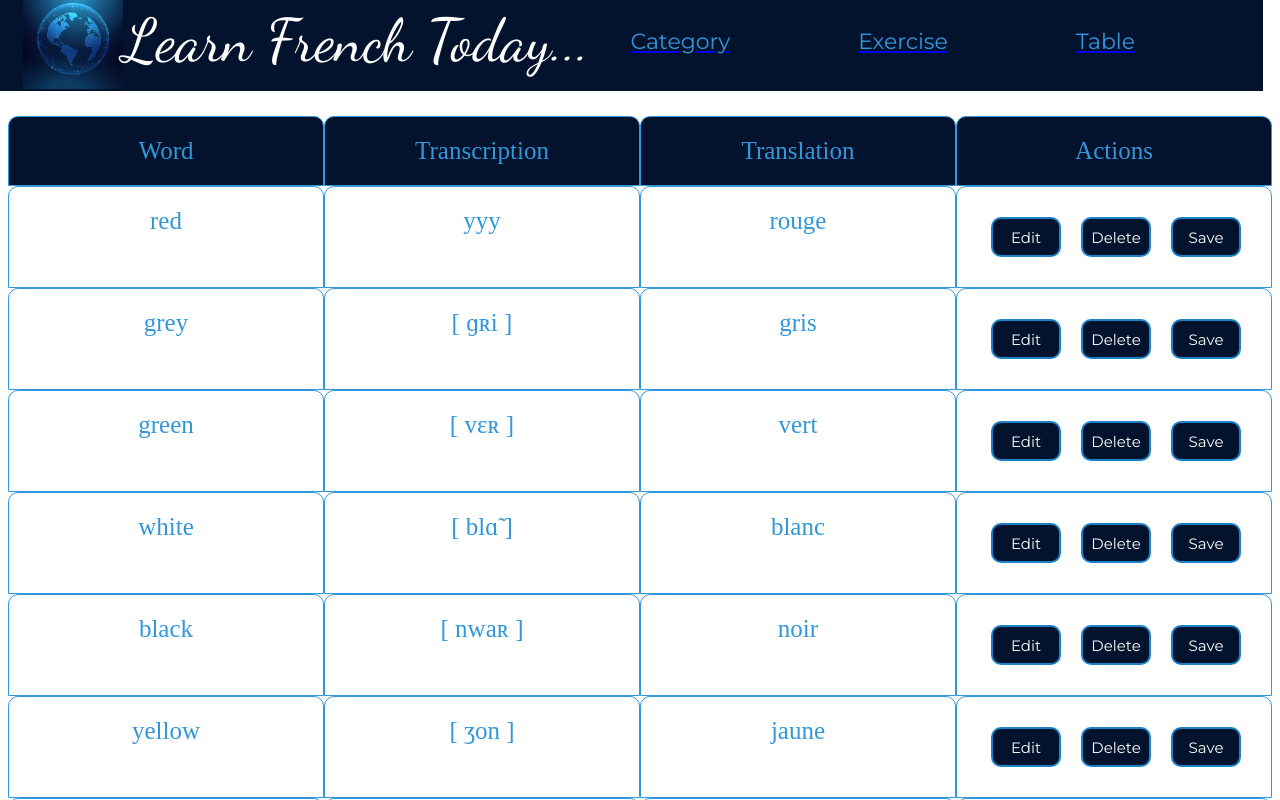
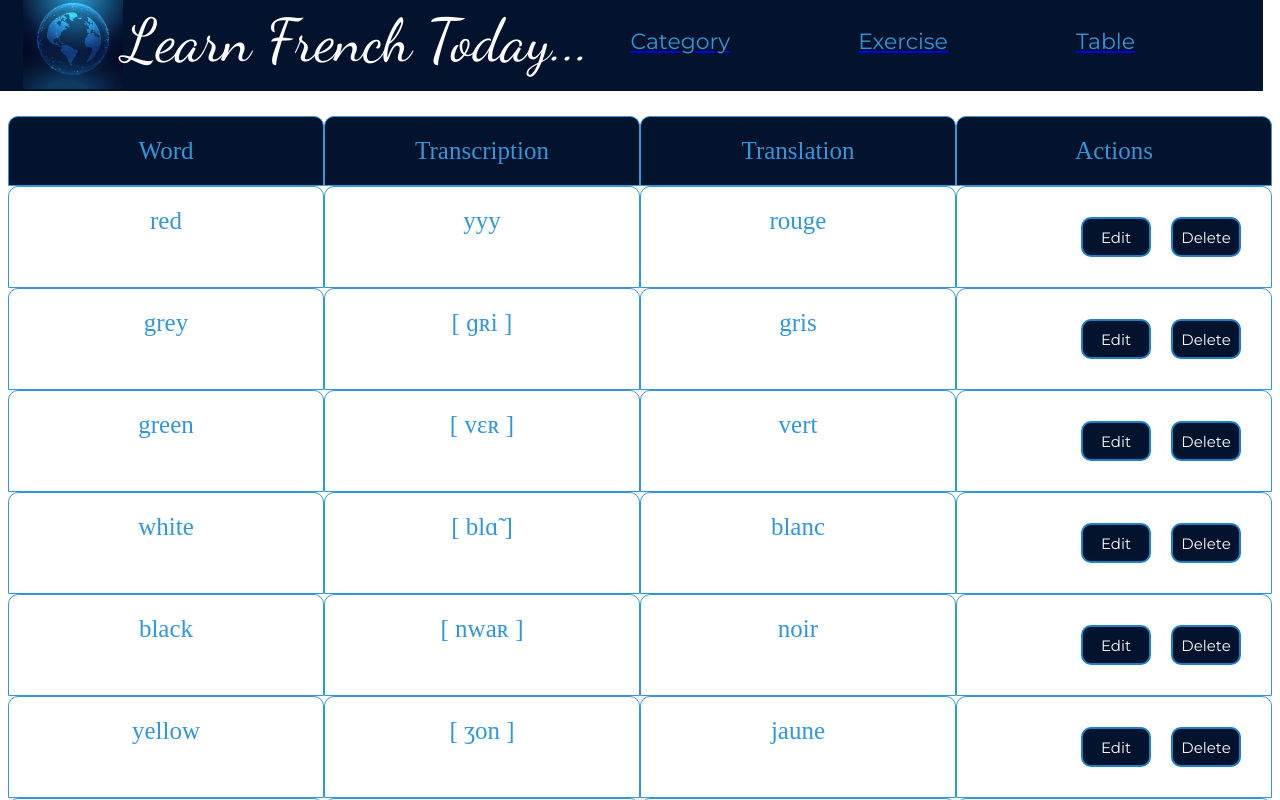
Before and after one commit to KateM3d/words, a React (Create React App) app: page /table in a window 1280 px wide. Shown: the top 800 px of the page. Built offline with nearby package versions, Linux system fonts and the light colour scheme; data requests are answered from the project's data file.

Commit message:
fixed btn save

```diff
--- a/src/components/Table/TableRow.jsx
+++ b/src/components/Table/TableRow.jsx
@@ -153,6 +153,7 @@ function TableRow(props) {
         <button type="submit" className="tableBtn" onClick={handleInputDelete}>
           Delete
         </button>
+        {btnEdit === true && (
           <button
             onClick={handleInputSave}
             type="submit"
@@ -165,6 +166,7 @@ function TableRow(props) {
           >
             Save
           </button>
+        )}
       </div>
     </form>
   );
```
Lines whose indentation alone changed are shown as unchanged.
